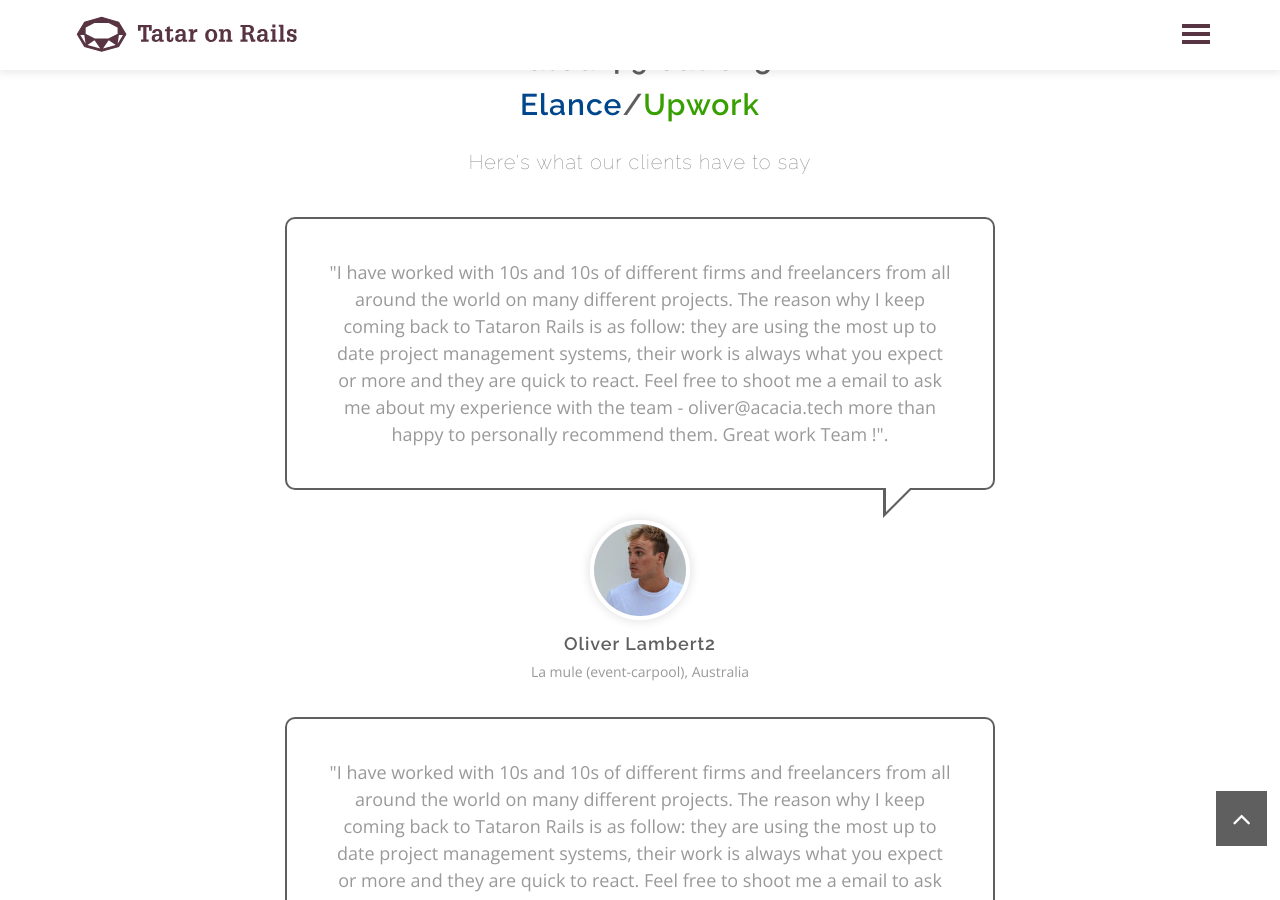
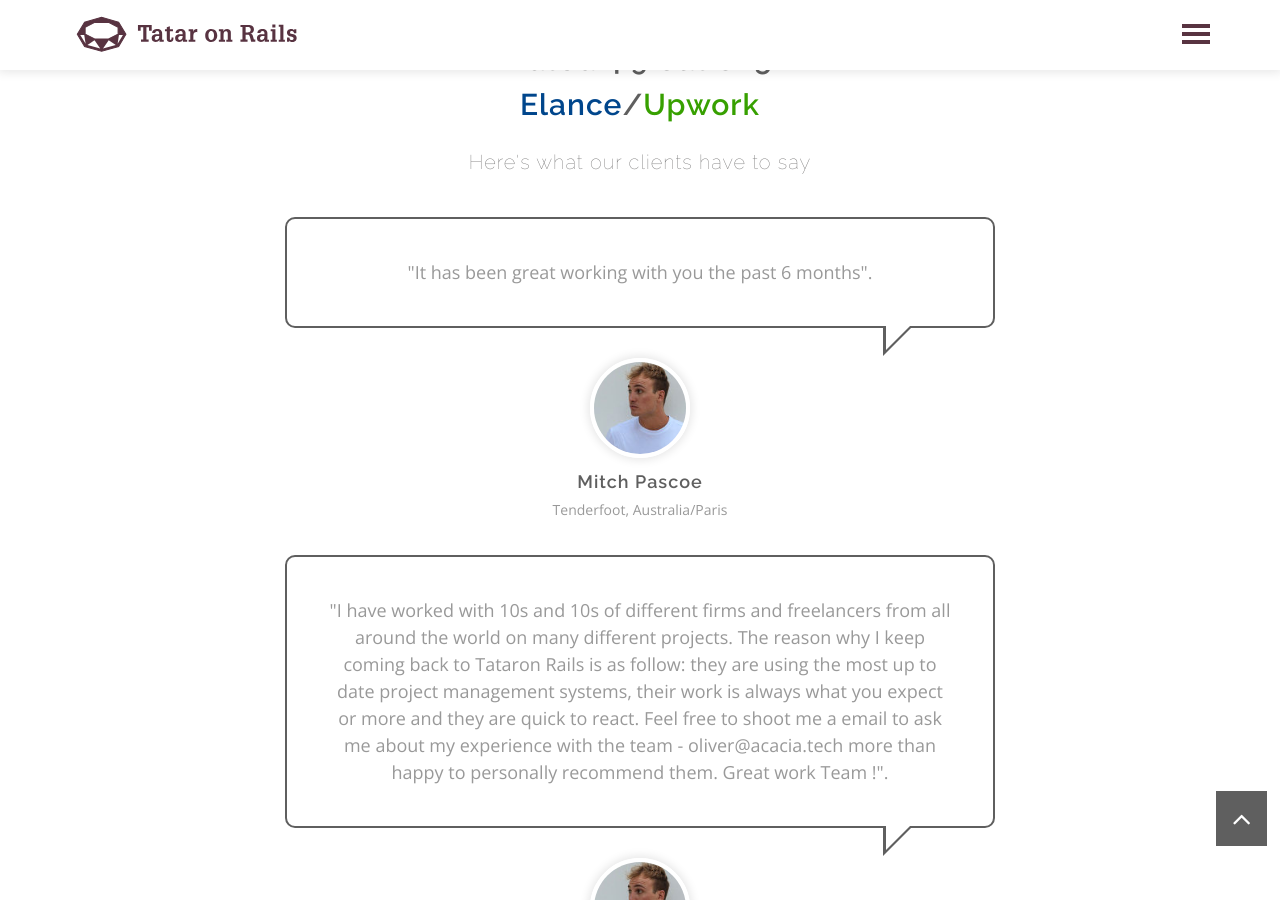
Before and after one commit to tataronrails/tataronrails.github.io, a Jekyll site: the page built from index.md, in a window 1280 px wide and 900 px high, scrolled down 3197 px. Built offline with Jekyll 4.4.1, drawn with Linux system fonts in a browser that asks for light colours; our own code applies the rules of GitHub Pages for plain Markdown files.

Commit message:
Update default.html
Mitch feedback update

```diff
--- a/_layouts/default.html
+++ b/_layouts/default.html
@@ -582,14 +582,14 @@
                                     <!--beginning of feedback block -->
                                     <div class="item wow fadeInRight" data-wow-delay="0.7s">
                                         <p class="speech">
-                                            "I have worked with 10s and 10s of different firms and freelancers from all around the world on many different projects. The reason why I keep coming back to Tataron Rails is as follow: they are using the most up to date project management systems, their work is always what you expect or more and they are quick to react. Feel free to shoot me a email to ask me about my experience with the team - oliver@acacia.tech more than happy to personally recommend them. Great work Team !".
+                                            "It has been great working with you the past 6 months".
                                         </p>
                                         <div class="client-info">
                                             <img src="/assets/images/user_male_oliver_square.jpg">
                                             <h4>
-                                                Oliver Lambert2
+                                                Mitch Pascoe
                                             </h4>
-                                            <span>La mule (event-carpool), Australia</span>
+                                            <span>Tenderfoot, Australia/Paris</span>
                                         </div>
                                     </div>
                                     <!-- /.item -->
```
